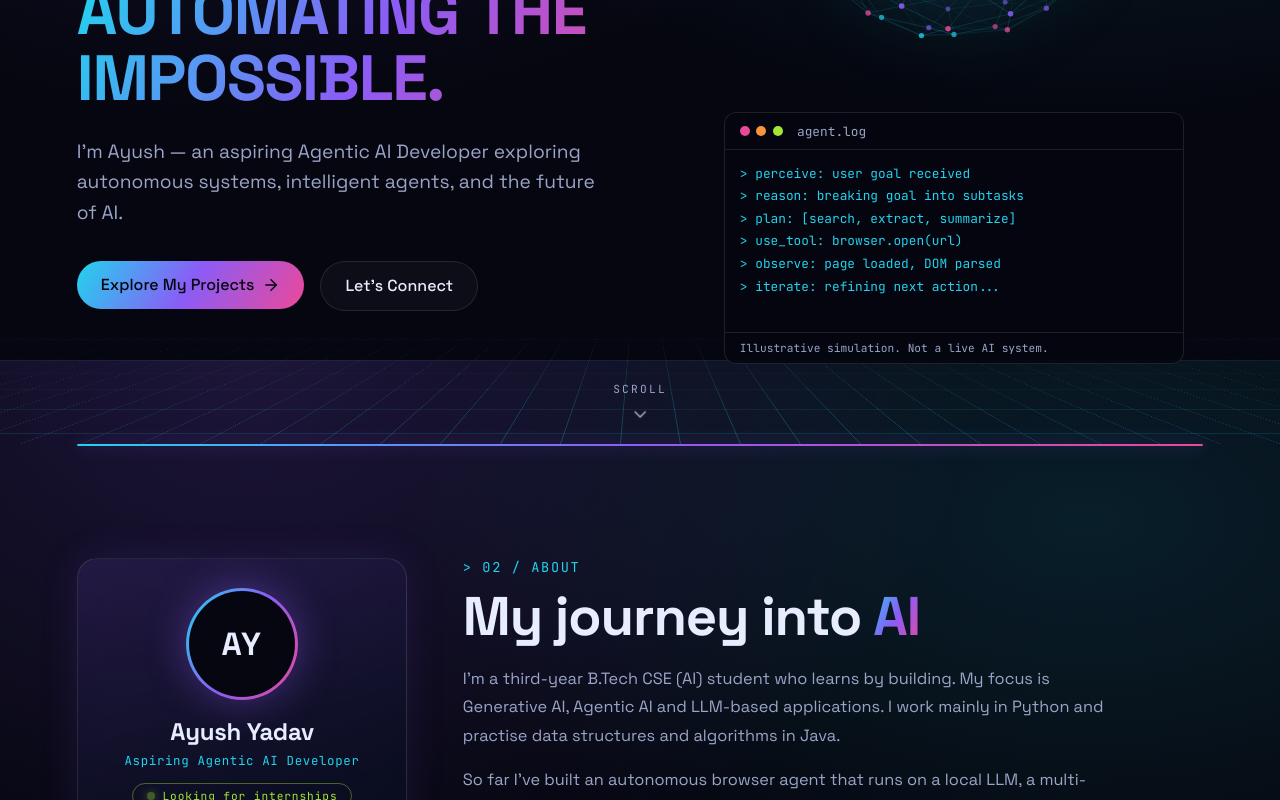
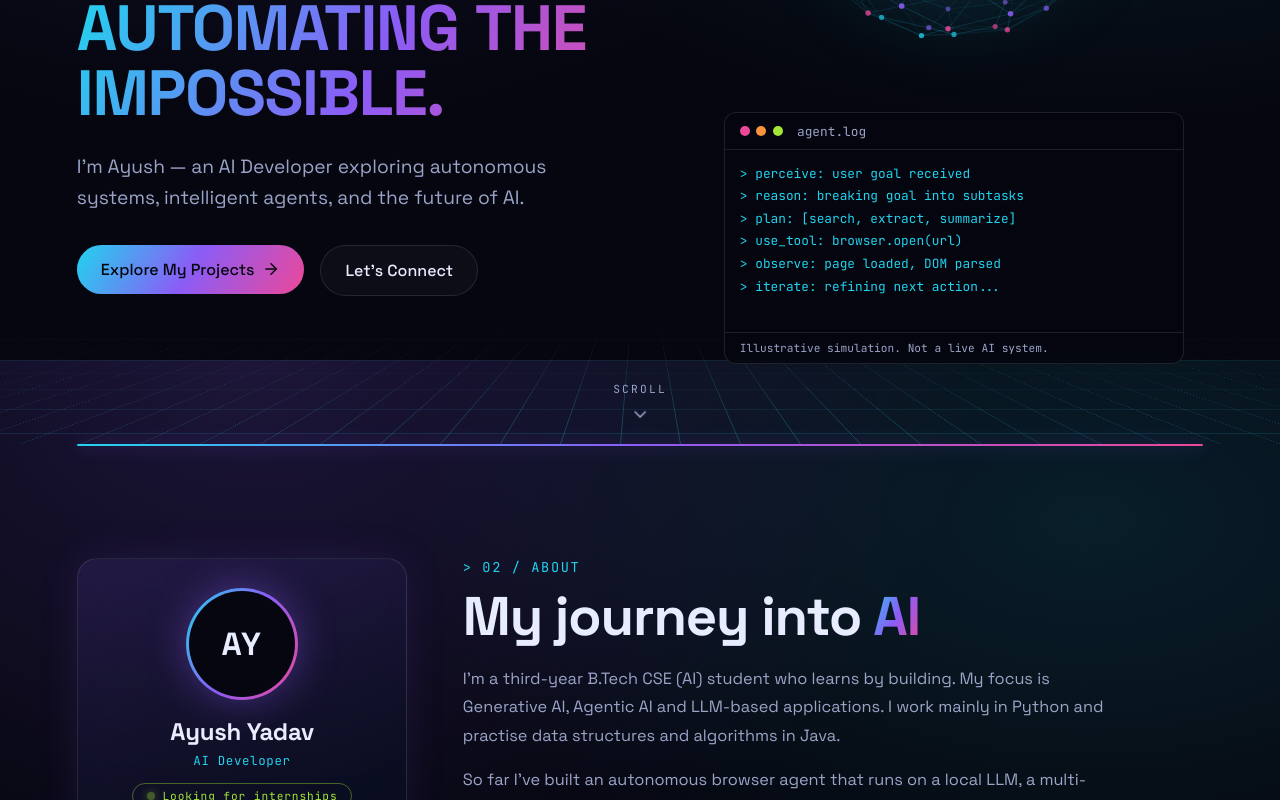
Before and after one commit to ayush-yadav314/ai-cyberverse, a React (Vite) app: page / in a window 1280 px wide. Shown: the part 440-1240 px from the top of the page. Built offline with nearby package versions, Linux system fonts and the light colour scheme.

Commit message:
content: change title to AI Developer

```diff
--- a/index.html
+++ b/index.html
@@ -8,7 +8,7 @@
     <title>AI CYBERVERSE | Ayush Yadav, Aspiring Agentic AI Developer</title>
     <meta
       name="description"
-      content="Portfolio of Ayush Yadav, a B.Tech CSE (AI) student building agentic AI projects: an autonomous browser agent, a multi-agent financial research assistant and a full-stack workout tracker."
+      content="Portfolio of Ayush Yadav, a B.Tech CSE (AI) student building  AI projects: an autonomous browser agent, a multi-agent financial research assistant and a full-stack workout tracker."
     />
     <meta name="author" content="Ayush Yadav" />
     <meta name="theme-color" content="#05060f" />
@@ -29,16 +29,24 @@
     <meta name="twitter:title" content="AI CYBERVERSE | Ayush Yadav" />
     <meta
       name="twitter:description"
-      content="Aspiring Agentic AI Developer. Explore my agent projects, skills and learning journey."
+      content="Aspiring AI Developer. Explore my agent projects, skills and learning journey."
     />
     <meta name="twitter:image" content="https://ai-cyberverse.vercel.app/og-image.png" />
 
     <link rel="preconnect" href="https://fonts.googleapis.com" />
     <link rel="preconnect" href="https://fonts.gstatic.com" crossorigin />
     <link
+      rel="stylesheet"
       href="https://fonts.googleapis.com/css2?family=JetBrains+Mono:wght@400;500&family=Space+Grotesk:wght@400;500;700&display=swap"
-      rel="stylesheet"
+      media="print"
+      onload="this.media='all'"
     />
+    <noscript>
+      <link
+        rel="stylesheet"
+        href="https://fonts.googleapis.com/css2?family=JetBrains+Mono:wght@400;500&family=Space+Grotesk:wght@400;500;700&display=swap"
+      />
+    </noscript>
   </head>
   <body>
     <noscript>
--- a/src/sections/About.jsx
+++ b/src/sections/About.jsx
@@ -49,7 +49,7 @@ function About() {
               )}
             </div>
             <h3>Ayush Yadav</h3>
-            <p className="about__role">Aspiring Agentic AI Developer</p>
+            <p className="about__role">AI Developer</p>
             <p className="about__status">
               <span aria-hidden="true" />
               Looking for internships
--- a/src/sections/Hero.jsx
+++ b/src/sections/Hero.jsx
@@ -153,8 +153,8 @@ function Hero() {
           animate={{ opacity: 1, y: 0 }}
           transition={{ delay: 1.6, duration: 0.6 }}
         >
-          I'm Ayush — an aspiring Agentic AI Developer exploring autonomous
-          systems, intelligent agents, and the future of AI.
+          I'm Ayush — an AI Developer exploring autonomous systems,
+          intelligent agents, and the future of AI.
         </motion.p>
 
         <motion.div
--- a/src/sections/Skills.css
+++ b/src/sections/Skills.css
@@ -202,7 +202,7 @@
   gap: 1.2rem;
 }
 
-.skills__list h4 {
+.skills__list h3 {
   margin: 0 0 0.5rem;
   font-family: var(--font-mono);
   font-size: 0.75rem;
--- a/src/sections/Skills.jsx
+++ b/src/sections/Skills.jsx
@@ -186,7 +186,7 @@ function Skills() {
           <div className="skills__list">
             {clusters.map((c) => (
               <div key={c.id} style={{ '--c': c.color }}>
-                <h4>{c.title}</h4>
+                <h3>{c.title}</h3>
                 <div className="skills__chips">
                   {nodes
                     .filter((n) => n.cluster === c.id)
@@ -208,7 +208,7 @@ function Skills() {
               </div>
             ))}
             <div style={{ '--c': '#ffffff' }}>
-              <h4>PROJECTS</h4>
+              <h3>PROJECTS</h3>
               <div className="skills__chips">
                 {projects.map((p) => (
                   <button
```
Also changed, not shown: 1 other file (tests, documents, lock files or other folders).
